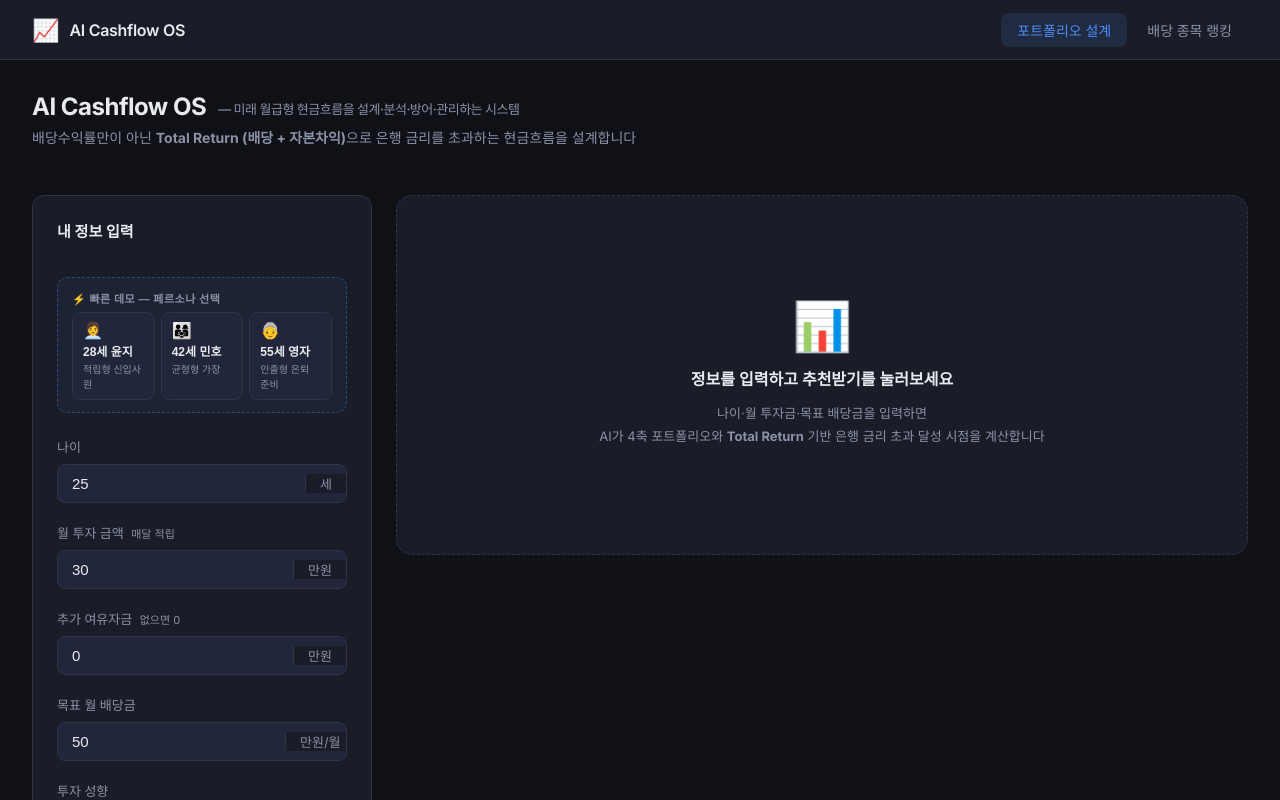
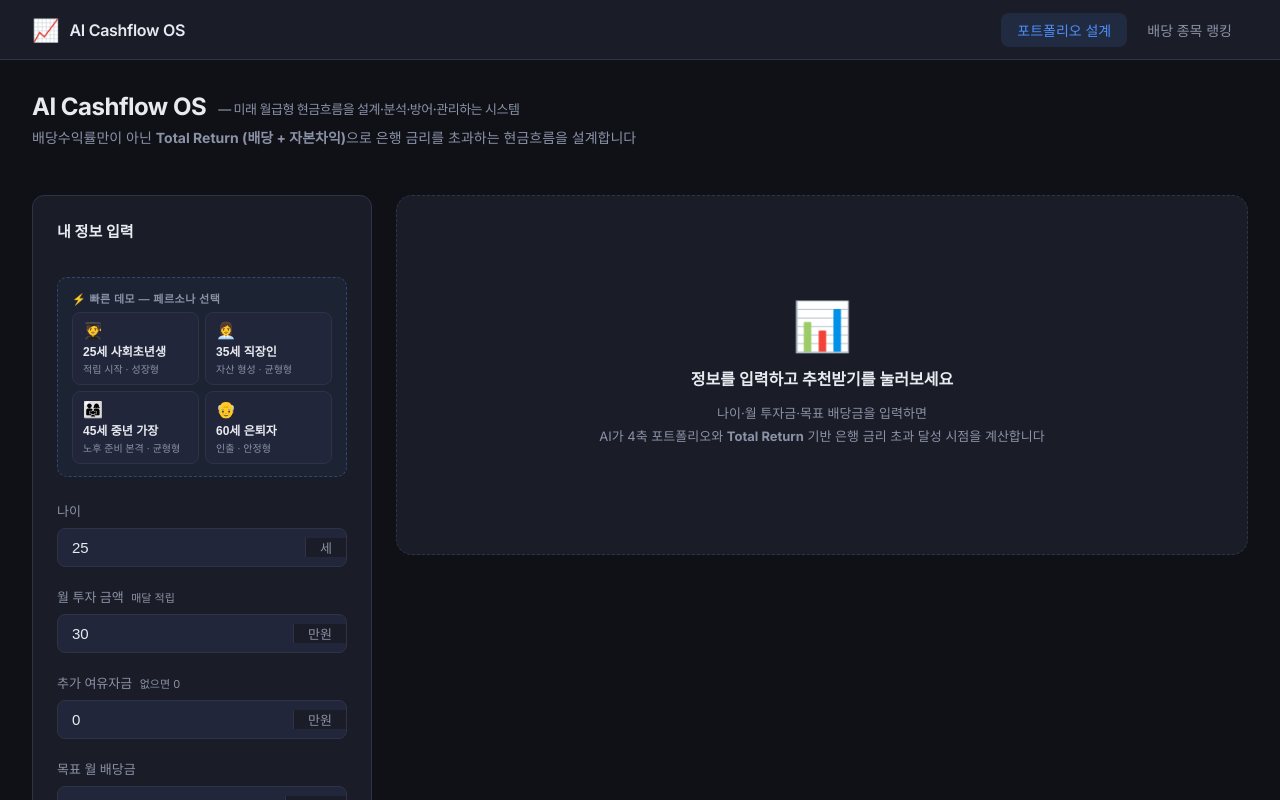
Before and after one commit to xoghd0729/Ai-analyst, a React app in the folder frontend/: page / in a window 1280 px wide. Shown: the top 800 px of the page. Built offline with nearby package versions, Linux system fonts and the light colour scheme; the HTML template or start-up script is replaced by a standard one.

Commit message:
Demo: 페르소나 나이 4단계(25·35·45·60)로 재구성 + 2x2 레이아웃
나이대별 위험성향·적립·자산 차등 — 같은 시스템의 단계별 차이 시연

```diff
--- a/frontend/src/pages/Portfolio.jsx
+++ b/frontend/src/pages/Portfolio.jsx
@@ -327,39 +327,50 @@ const RESULT_SECTIONS = [
 ]
 
 
-// ── 데모 페르소나 3종 (캡스톤 발표용) ─────────────────────────
-// 각 페르소나 = "안전한 배당 + 주가 유지 + 복리" 철학의 3가지 인생 단계
+// ── 데모 페르소나 4종 (캡스톤 발표용 · 나이 단계별) ──────────────
+// 같은 시스템이 인생 단계(25·35·45·60)에 따라 다른 배분·생존확률을 내는지 보여줌
 const PERSONAS = [
   {
-    key:   'yunji',
+    key:   'age25',
+    icon:  '🧑‍🎓',
+    title: '25세 사회초년생',
+    label: '적립 시작 · 성장형',
+    desc:  '월 50만원 적립 · 자산 500만 · 장기 복리',
+    form:  {
+      age: 25, monthly_invest: 50, reserve: 500,
+      monthly_target: 200, risk_tolerance: 'aggressive',
+    },
+  },
+  {
+    key:   'age35',
     icon:  '👩‍💼',
-    title: '28세 윤지',
-    label: '적립형 신입사원',
-    desc:  '월 100만원 적립 · 50세 FIRE 목표',
+    title: '35세 직장인',
+    label: '자산 형성 · 균형형',
+    desc:  '월 100만원 적립 · 자산 5천만 · 45세 목표',
     form:  {
-      age: 28, monthly_invest: 100, reserve: 1000,
+      age: 35, monthly_invest: 100, reserve: 5000,
       monthly_target: 200, risk_tolerance: 'moderate',
     },
   },
   {
-    key:   'minho',
+    key:   'age45',
     icon:  '👨‍👩‍👧',
-    title: '42세 민호',
-    label: '균형형 가장',
-    desc:  '자산 1.5억 · 자녀 + 본인 노후',
+    title: '45세 중년 가장',
+    label: '노후 준비 본격 · 균형형',
+    desc:  '월 150만원 적립 · 자산 2억 · 본인+자녀',
     form:  {
-      age: 42, monthly_invest: 100, reserve: 15000,
-      monthly_target: 250, risk_tolerance: 'conservative',
+      age: 45, monthly_invest: 150, reserve: 20000,
+      monthly_target: 250, risk_tolerance: 'moderate',
     },
   },
   {
-    key:   'youngja',
-    icon:  '👵',
-    title: '55세 영자',
-    label: '인출형 은퇴 준비',
+    key:   'age60',
+    icon:  '👴',
+    title: '60세 은퇴자',
+    label: '인출 · 안정형',
     desc:  '자산 5억 · 즉시 월 200만원 인출',
     form:  {
-      age: 55, monthly_invest: 0, reserve: 50000,
+      age: 60, monthly_invest: 0, reserve: 50000,
       monthly_target: 200, risk_tolerance: 'conservative',
     },
   },
@@ -512,7 +523,7 @@ export default function Portfolio() {
               ⚡ 빠른 데모 — 페르소나 선택
             </div>
             <div style={{
-              display: 'grid', gridTemplateColumns: 'repeat(3, 1fr)', gap: 6,
+              display: 'grid', gridTemplateColumns: 'repeat(2, 1fr)', gap: 6,
             }}>
               {PERSONAS.map(p => {
                 const active = activePersona === p.key
@@ -1164,16 +1175,31 @@ export default function Portfolio() {
                   )}
 
                   {cmp && cmp.delta_survival > 0 && (
-                    <div style={{ marginTop: 14, display: 'flex', gap: 12, alignItems: 'center', flexWrap: 'wrap',
-                                  background: 'rgba(52,211,153,.08)', border: '1px solid rgba(52,211,153,.25)',
-                                  borderRadius: 10, padding: '10px 14px' }}>
-                      <div style={{ fontSize: 13 }}>
-                        현재 생존 <b>{cmp.current.survival}%</b>
-                        <span style={{ opacity: .6 }}> → </span>
-                        분산보정 시 <b style={{ color: '#34d399' }}>{cmp.optimized.survival}%</b>
+                    <div style={{ marginTop: 14, background: 'rgba(52,211,153,.08)',
+                                  border: '1px solid rgba(52,211,153,.25)', borderRadius: 10, padding: '12px 14px' }}>
+                      <div style={{ display: 'flex', gap: 12, alignItems: 'center', flexWrap: 'wrap' }}>
+                        <div style={{ fontSize: 13 }}>
+                          현재 생존 <b>{cmp.current.survival}%</b>
+                          <span style={{ opacity: .6 }}> → </span>
+                          분산보정 시 <b style={{ color: '#34d399' }}>{cmp.optimized.survival}%</b>
+                        </div>
+                        <div style={{ fontSize: 12, color: '#34d399', fontWeight: 700 }}>+{cmp.delta_survival}%p</div>
                       </div>
-                      <div style={{ fontSize: 12, color: '#34d399', fontWeight: 700 }}>+{cmp.delta_survival}%p</div>
-                      <div style={{ fontSize: 11, color: 'var(--text-muted,#94a3b8)' }}>{cmp.note}</div>
+                      {cmp.actions?.length > 0 && (
+                        <div style={{ marginTop: 8, display: 'flex', flexWrap: 'wrap', gap: 6 }}>
+                          {cmp.actions.map((a, i) => (
+                            <span key={i} style={{
+                              fontSize: 11, fontWeight: 600, borderRadius: 6, padding: '3px 8px',
+                              background: a.type === 'trim' ? 'rgba(248,113,113,.15)' : 'rgba(52,211,153,.15)',
+                              color: a.type === 'trim' ? '#f87171' : '#34d399',
+                            }}>
+                              {a.type === 'trim' ? '−' : '+'} {a.label} {a.pct_of_total}%p
+                            </span>
+                          ))}
+                        </div>
+                      )}
+                      <div style={{ fontSize: 12, color: 'var(--text-muted,#cbd5e1)', marginTop: 8 }}>💡 {cmp.action_summary}</div>
+                      <div style={{ fontSize: 10, color: 'var(--text-muted,#94a3b8)', marginTop: 4, opacity: .7 }}>{cmp.note}</div>
                     </div>
                   )}
 
```
